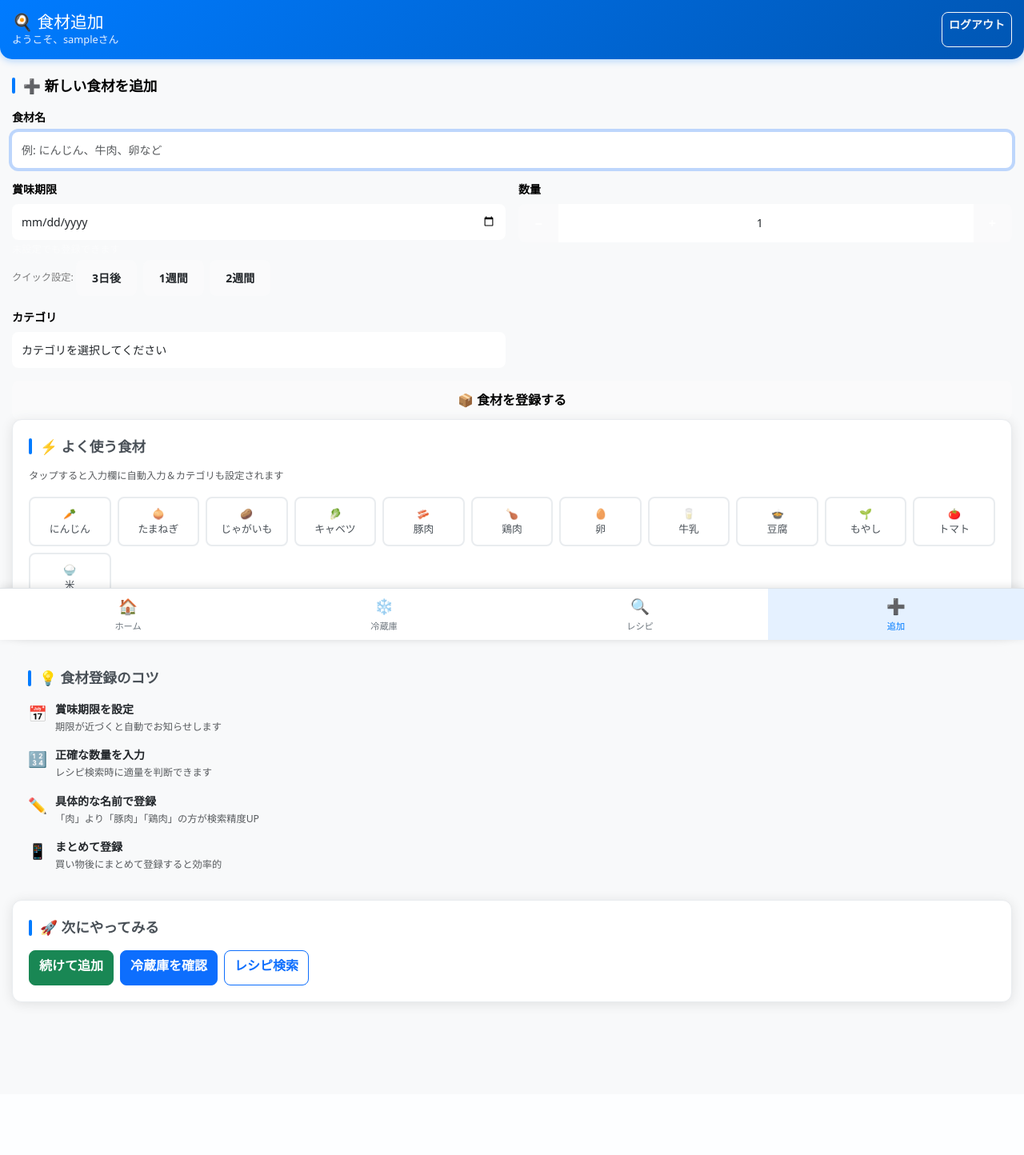
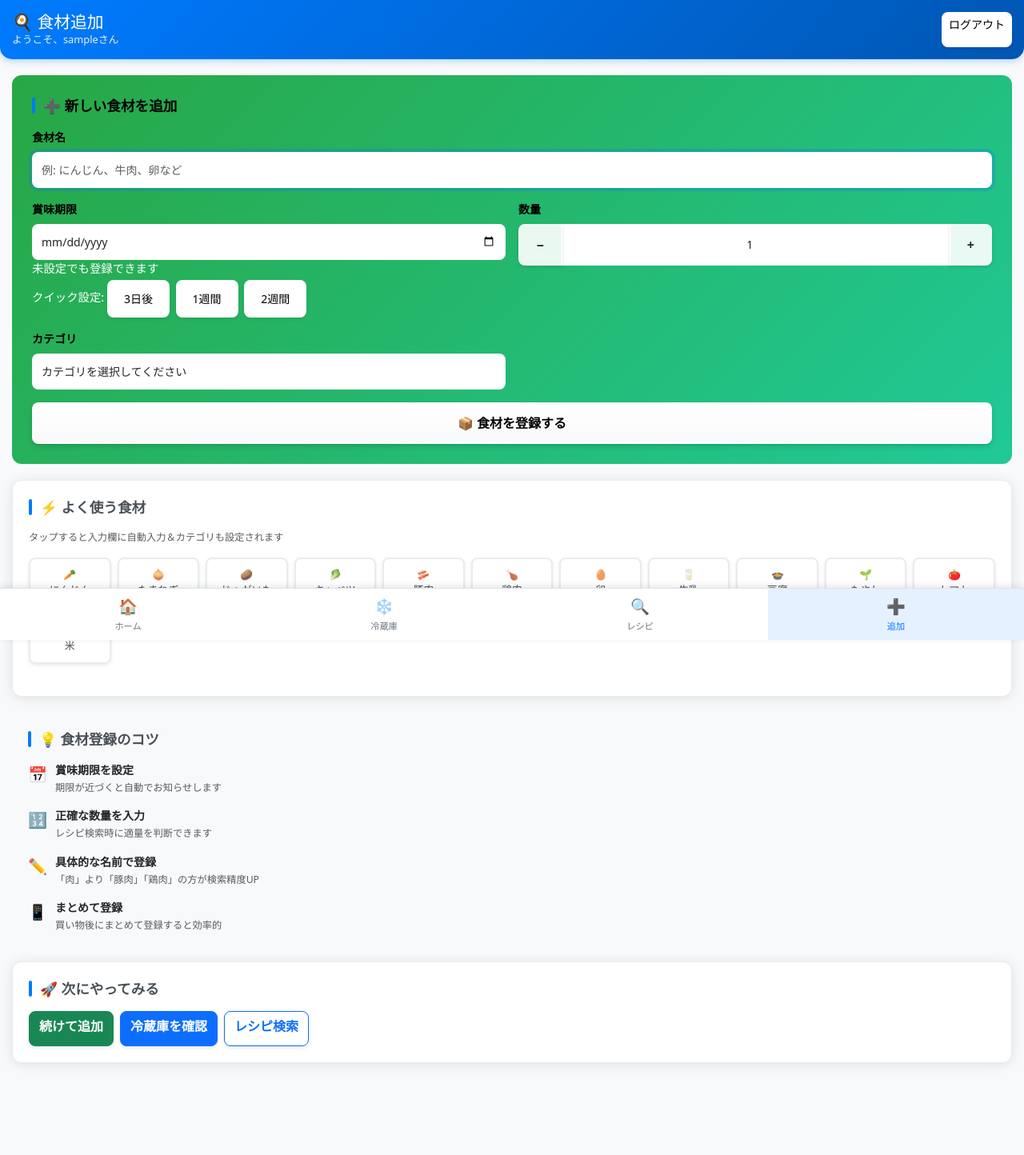
Before and after one commit to keiri752/refrigerator-manegement, a Flask app: page /add in a window 1280 px wide. Shown: the whole page at 80% size. Before the commit the page ends 1259 px from the top, so only its background shows below. Run offline with Flask 3, Linux system fonts and the light colour scheme; the visitor is signed in with stand-in values (Sample User, id 1).

Commit message:
ボタンをわかりやすくした版

```diff
--- a/templates/add_ingredient.html
+++ b/templates/add_ingredient.html
@@ -5,13 +5,7 @@
 
 {% block extra_css %}
 <style>
-    .add-form-card {
-        background: linear-gradient(135deg, #28a745, #20c997);
-        color: white;
-        border-radius: 12px;
-        padding: 25px;
-        margin-bottom: 20px;
-    }
+
 
     .add-form-card .form-label {
         color: rgb(0, 0, 0);
@@ -153,6 +147,142 @@
     .recent-item:hover {
         background: #e9ecef;
     }
+
+    /* メインの登録ボタンに立体感を追加 */
+    .add-form-card .btn-light {
+        box-shadow: 0 4px 6px rgba(0, 0, 0, 0.1),
+                    0 1px 3px rgba(0, 0, 0, 0.08);
+        transform: translateY(0);
+        transition: all 0.2s ease;
+        background: linear-gradient(to bottom, #ffffff, #f8f9fa);
+        border: 2px solid rgba(255, 255, 255, 0.3);
+    }
+
+    .add-form-card .btn-light:hover {
+        box-shadow: 0 6px 10px rgba(0, 0, 0, 0.15),
+                    0 2px 4px rgba(0, 0, 0, 0.1);
+        transform: translateY(-2px);
+        background: linear-gradient(to bottom, #ffffff, #ffffff);
+    }
+
+    .add-form-card .btn-light:active {
+        box-shadow: 0 2px 3px rgba(0, 0, 0, 0.1) inset;
+        transform: translateY(1px);
+    }
+
+    /* 数量調整ボタンに立体感を追加 */
+    .add-form-card .btn-outline-light {
+        box-shadow: 0 2px 4px rgba(0, 0, 0, 0.1);
+        transform: translateY(0);
+        transition: all 0.15s ease;
+        background: rgba(255, 255, 255, 0.9);
+        border: 2px solid rgba(255, 255, 255, 0.5);
+        color: black;
+    }
+
+    .add-form-card .btn-outline-light:hover {
+        box-shadow: 0 4px 6px rgba(0, 0, 0, 0.15);
+        transform: translateY(-1px);
+        background: rgba(255, 255, 255, 1);
+        color: black;
+    }
+
+    .add-form-card .btn-outline-light:active {
+        box-shadow: 0 1px 2px rgba(0, 0, 0, 0.1) inset;
+        transform: translateY(1px);
+    }
+
+    /* クイック設定ボタンに立体感を追加（base.htmlのログアウトボタンと同じスタイル） */
+    .btn-sm.btn-outline-light {
+        box-shadow: 0 2px 4px rgba(0, 0, 0, 0.08);
+        transform: translateY(0);
+        transition: all 0.2s ease;
+        background: white;
+        border: 1px solid rgba(255, 255, 255, 0.5);
+        color: black;
+        font-weight: 500;
+    }
+
+    .btn-sm.btn-outline-light:hover {
+        box-shadow: 0 4px 8px rgba(0, 0, 0, 0.12);
+        transform: translateY(-2px);
+        background: rgba(255, 255, 255, 0.2);
+        border-color: rgba(255, 255, 255, 0.8);
+        color: white;
+    }
+
+    .btn-sm.btn-outline-light:active {
+        box-shadow: 0 1px 2px rgba(0, 0, 0, 0.1) inset;
+        transform: translateY(0);
+        background: rgba(255, 255, 255, 0.15);
+    }
+
+    /* よく使う食材ボタンにも立体感を追加 */
+    .quick-add-btn {
+        box-shadow: 0 2px 4px rgba(0, 0, 0, 0.08);
+        transform: translateY(0);
+        transition: all 0.2s ease;
+    }
+
+    .quick-add-btn:hover {
+        box-shadow: 0 4px 8px rgba(0, 123, 255, 0.2);
+        transform: translateY(-2px);
+    }
+
+    .quick-add-btn:active {
+        box-shadow: 0 1px 2px rgba(0, 0, 0, 0.1) inset;
+        transform: translateY(0);
+    }
+
+    /* アクションボタンにも立体感を追加 */
+    .section-card .btn {
+        box-shadow: 0 2px 4px rgba(0, 0, 0, 0.1);
+        transform: translateY(0);
+        transition: all 0.2s ease;
+    }
+
+    .section-card .btn:hover {
+        box-shadow: 0 4px 8px rgba(0, 0, 0, 0.15);
+        transform: translateY(-2px);
+    }
+
+    .section-card .btn:active {
+        box-shadow: 0 1px 2px rgba(0, 0, 0, 0.1) inset;
+        transform: translateY(1px);
+    }
+
+    /* ボタン押下時のアニメーション強化 */
+    .btn-light span {
+        display: inline-block;
+        transition: transform 0.1s ease;
+    }
+
+    .btn-light:active span {
+        transform: scale(0.98);
+    }
+
+.add-form-card {
+        background: linear-gradient(135deg, #28a745, #20c997) !important;
+        color: white;
+        border-radius: 12px;
+        padding: 25px;
+        margin-bottom: 20px;
+    }
+
+ .add-form-card {
+        background: linear-gradient(135deg, #28a745, #20c997) !important;
+        color: white;
+        border-radius: 12px;
+        padding: 25px;
+        margin-bottom: 20px;
+    }
+/* 未設定メッセージとクイック設定のテキストの色とサイズ */
+.add-form-card small,
+.add-form-card .text-white-50 {
+    color: rgb(255, 255, 255) !important;
+    font-size: 0.9rem !important;
+}
+
 </style>
 {% endblock %}
 
@@ -177,9 +307,9 @@
             <div class="col-md-6">
                 <label for="quantity" class="form-label">数量</label>
                 <div class="input-group">
-                    <button type="button" class="btn btn-outline-light" onclick="changeQuantity(-1)">−</button>
+                    <button type="button" class="btn btn-outline-light text-dark" onclick="changeQuantity(-1)">−</button>
                     <input type="number" name="quantity" id="quantity" value="1" min="1" max="99" class="form-control text-center">
-                    <button type="button" class="btn btn-outline-light" onclick="changeQuantity(1)">+</button>
+                    <button type="button" class="btn btn-outline-light text-dark" onclick="changeQuantity(1)">+</button>
                 </div>
             </div>
 
@@ -282,7 +412,6 @@
 
 {% block extra_js %}
 <script>
-
     // 数量変更ボタン
     function changeQuantity(delta) {
         const quantityInput = document.getElementById('quantity');
@@ -376,9 +505,10 @@
             ingredientInput.style.backgroundColor = '';
         }, 500);
 
-    // 入力フィールドにフォーカス（）
+        // 入力フィールドにフォーカス
         ingredientInput.focus();
     }
+
     // 今日の日付を賞味期限の初期値に設定（オプション）
     function setDefaultExpiry(days = 7) {
         const expiryInput = document.getElementById('expiry_date');
@@ -394,10 +524,10 @@
         const quickExpiryDiv = document.createElement('div');
         quickExpiryDiv.className = 'mt-1';
         quickExpiryDiv.innerHTML = `
-            <small class="text-black-50">クイック設定: </small>
-            <button type="button" class="btn btn-sm btn-outline-light text-dark me-1" onclick="setDefaultExpiry(3)">3日後</button>
-            <button type="button" class="btn btn-sm btn-outline-light text-dark me-1" onclick="setDefaultExpiry(7)">1週間</button>
-            <button type="button" class="btn btn-sm btn-outline-light text-dark" onclick="setDefaultExpiry(14)">2週間</button>
+            <small class="text-white-50">クイック設定: </small>
+            <button type="button" class="btn btn-sm btn-outline-light me-1" onclick="setDefaultExpiry(3)">3日後</button>
+            <button type="button" class="btn btn-sm btn-outline-light me-1" onclick="setDefaultExpiry(7)">1週間</button>
+            <button type="button" class="btn btn-sm btn-outline-light" onclick="setDefaultExpiry(14)">2週間</button>
         `;
         expiryInput.parentNode.appendChild(quickExpiryDiv);
     });
--- a/templates/base.html
+++ b/templates/base.html
@@ -193,9 +193,9 @@
             min-height: calc(100vh - 140px);
             padding-top: 20px;
         }
+    </style>
+        {% block extra_css %}{% endblock %}
 
-        {% block extra_css %}{% endblock %}
-    </style>
 </head>
 <body>
     <div class="container">
```
Lines whose indentation alone changed are shown as unchanged.
